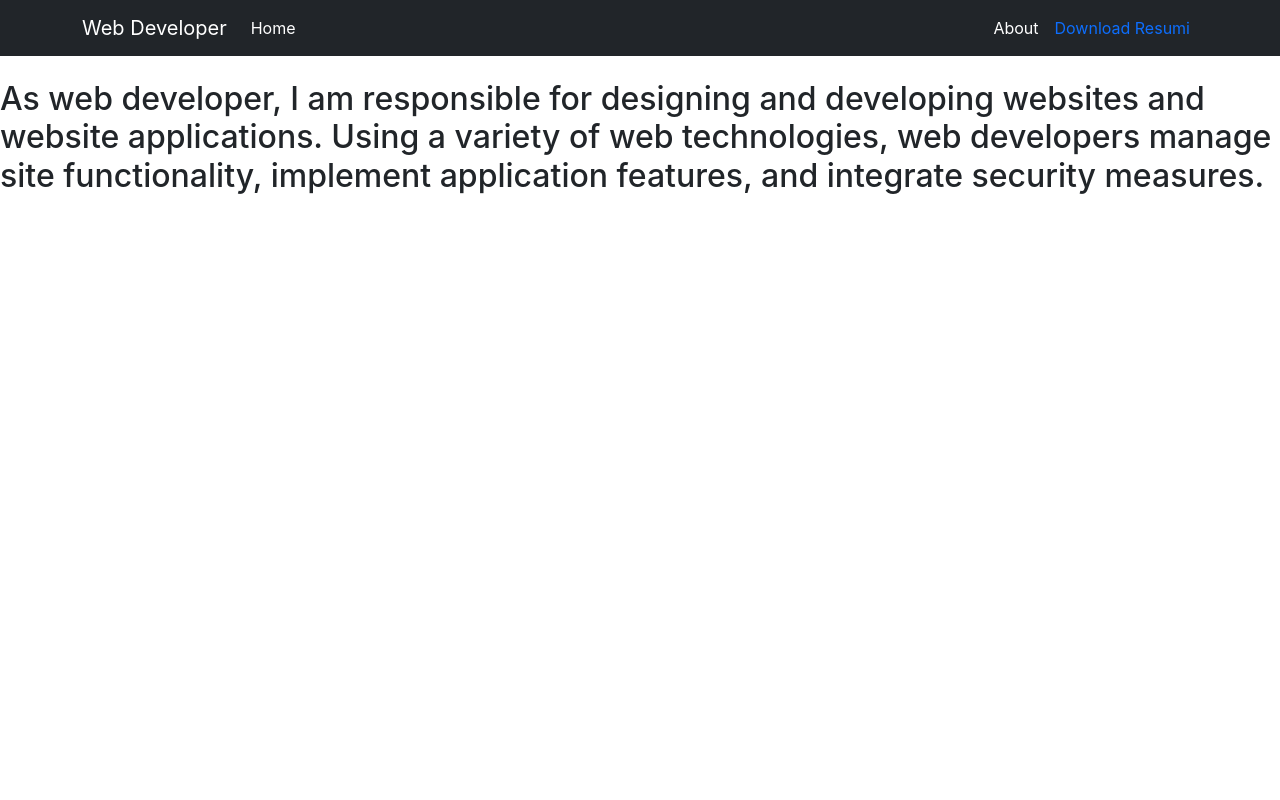
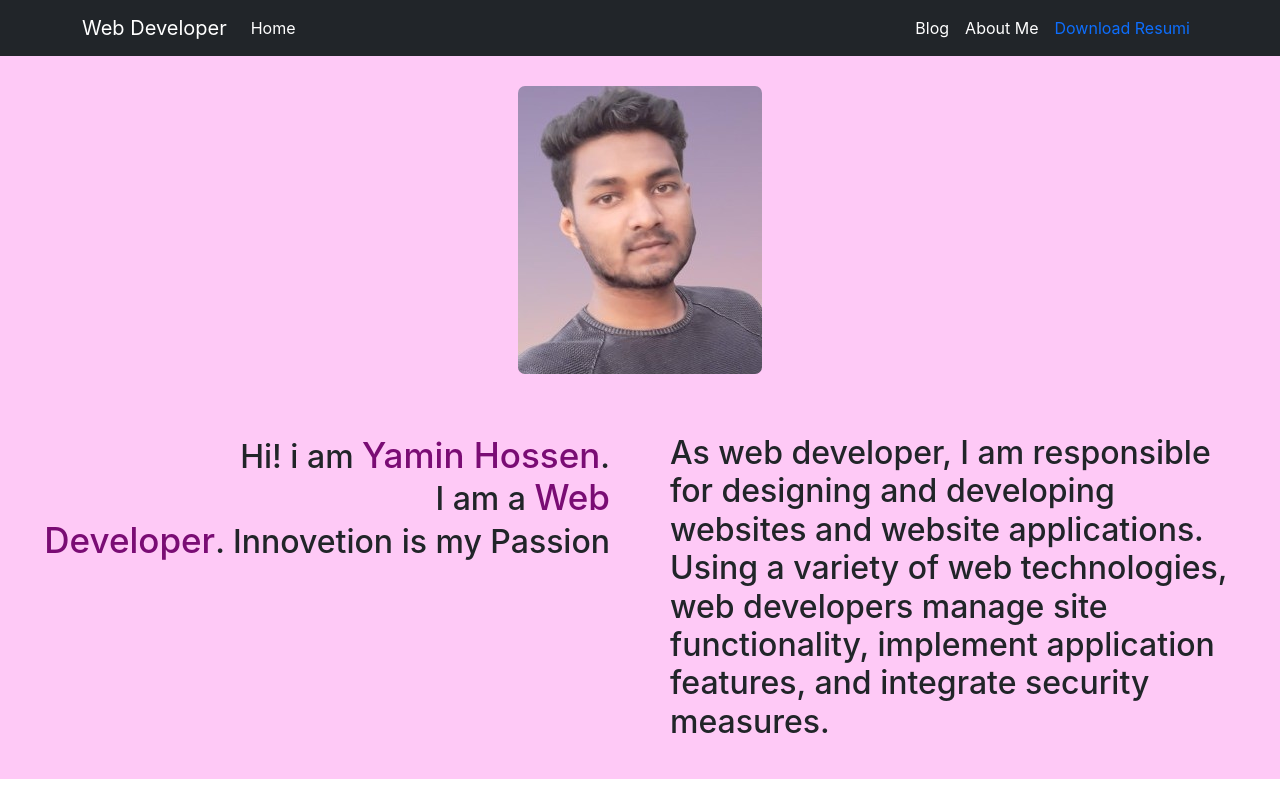
Before and after one commit to yaminhossen/my-portfolio, a React (Create React App) app: page /about in a window 1280 px wide. Built offline with nearby package versions, Linux system fonts and the light colour scheme.

Commit message:
about me and blog page  added

```diff
--- a/src/App.js
+++ b/src/App.js
@@ -2,6 +2,7 @@
 import { Route, Routes } from 'react-router-dom';
 import './App.css';
 import About from './Components/About/About';
+import Blog from './Components/About/Blog/Blog';
 import Header from './Components/Header/Header';
 import Home from './Components/Home/Home/Home';
 
@@ -13,6 +14,7 @@ function App() {
         <Route path='/' element={<Home></Home>}></Route>
         <Route path='/home' element={<Home></Home>}></Route>
         <Route path='/about' element={<About></About>}></Route>
+        <Route path='/blog' element={<Blog></Blog>}></Route>
       </Routes>
     </div>
   );
--- /dev/null
+++ b/src/Components/About/About.css
@@ -0,0 +1,47 @@
+.aboutme {
+    background-color: rgb(254, 201, 246);
+}
+
+.aboutimg {
+    text-align: center;
+    padding-top: 30px;
+    padding-bottom: 30px;
+}
+
+.aspan {
+    color: rgb(122, 12, 116);
+    font-size: 35px;
+    /* font-size: large; */
+}
+
+.aboutimg img {
+    border-radius: 7px;
+}
+
+.about h2 {
+    padding: 30px;
+}
+
+.about1 {
+    text-align: end;
+}
+
+@media only screen and (min-width:1023px) {
+    .about {
+        display: grid;
+        grid-template-columns: repeat(2, 1fr);
+    }
+
+    /* .myself h2 {
+        padding: 50px;
+        font-size: 45px;
+        padding-left: 50px;
+    } */
+}
+
+@media only screen and (max-width:576px) {
+    .about {
+        display: grid;
+        grid-template-columns: repeat(1, 1fr);
+    }
+}
--- a/src/Components/About/About.js
+++ b/src/Components/About/About.js
@@ -1,9 +1,21 @@
 import React from 'react';
+import './About.css'
+import yamin from '../../images/Yamin.jpg';
 
 const About = () => {
     return (
-        <div className='my-4'>
-            <h2>As web developer, I am responsible for designing and developing websites and website applications. Using a variety of web technologies, web developers manage site functionality, implement application features, and integrate security measures.</h2>
+        <div className='aboutme'>
+            <div className='aboutimg'>
+                <img className='h-100' src={yamin} alt="" />
+            </div>
+            <div className='about'>
+                <div className='about1'>
+                    <h2>Hi! i am <span className='aspan'>Yamin Hossen</span>. <br /> I am a <span className='aspan'>Web <br /> Developer</span>. Innovetion is my <span>Passion</span></h2>
+                </div>
+                <div>
+                    <h2>As web developer, I am responsible for designing and developing websites and website applications. Using a variety of web technologies, web developers manage site functionality, implement application features, and integrate security measures.</h2>
+                </div>
+            </div>
         </div>
     );
 };
--- /dev/null
+++ b/src/Components/About/Blog/Blog.css
@@ -0,0 +1,6 @@
+.blog {
+    text-align: center;
+    margin-top: 100px;
+    font-size: large;
+    color: rgb(155, 76, 229);
+}
--- /dev/null
+++ b/src/Components/About/Blog/Blog.js
@@ -0,0 +1,12 @@
+import React from 'react';
+import './Blog.css'
+
+const Blog = () => {
+    return (
+        <div className='blog'>
+            <h2>Comming Soon .....</h2>
+        </div>
+    );
+};
+
+export default Blog;
--- a/src/Components/Header/Header.js
+++ b/src/Components/Header/Header.js
@@ -14,7 +14,8 @@ const Header = () => {
                             <Nav.Link className='text-white' as={Link} to="home">Home</Nav.Link>
                         </Nav>
                         <Nav>
-                            <Nav.Link className='text-white' as={Link} to="about">About</Nav.Link>
+                            <Nav.Link className='text-white' as={Link} to="blog">Blog</Nav.Link>
+                            <Nav.Link className='text-white' as={Link} to="about">About Me</Nav.Link>
                             <Nav.Link href="#deets"><a className='text-decoration-none text-primary' target='blank' href="https://drive.google.com/file/d/1nAPUpqdYsfgoV30K6OHY6X6N77YW22Vp/view?usp=sharing">Download Resumi</a></Nav.Link>
 
                         </Nav>
--- a/src/Components/Home/Banner/Banner.css
+++ b/src/Components/Home/Banner/Banner.css
@@ -1,20 +1,49 @@
-.myself h2 {
-    padding: 150px;
-    /* margin-right: 60px; */
-    font-size: 45px;
+.myself {
+    padding-top: 80px;
+    padding-bottom: 80px;
 }
 
 .myself span {
     color: orange;
 }
 
-.image {
+/* .image {
     padding-right: 150px;
     padding-top: 100px;
     padding-bottom: 60px;
-}
+} */
 
 .image img {
     border-radius: 5px;
     box-shadow: rgb(38, 57, 77) 0px 20px 30px -10px;
 }
+
+@media only screen and (min-width:1023px) {
+    .myself {
+        display: grid;
+        grid-template-columns: repeat(2, 1fr);
+    }
+
+    .myself h2 {
+        padding: 50px;
+        font-size: 45px;
+        padding-left: 50px;
+    }
+
+    .myself img {
+        height: auto;
+        width: auto;
+    }
+}
+
+@media only screen and (max-width:576px) {
+    .myself {
+        display: grid;
+        grid-template-columns: repeat(1, 1fr);
+    }
+
+    .myself img {
+        height: auto;
+        width: auto;
+    }
+}
--- a/src/Components/Home/Banner/Banner.js
+++ b/src/Components/Home/Banner/Banner.js
@@ -5,8 +5,8 @@ import yamin from '../../../images/Yamin.jpg'
 const Banner = () => {
     return (
         <div>
-            <div className='myself d-flex'>
-                <div className='fw-bold w-75'>
+            <div className='myself text-center '>
+                <div className='fw-bold '>
                     <h2>Hi! i am <span>Yamin Hossen</span>. <br /> I am a <span>Web <br /> Developer</span>. Innovetion is my <span>Passion</span></h2>
                 </div>
                 <div className='image'>
```
